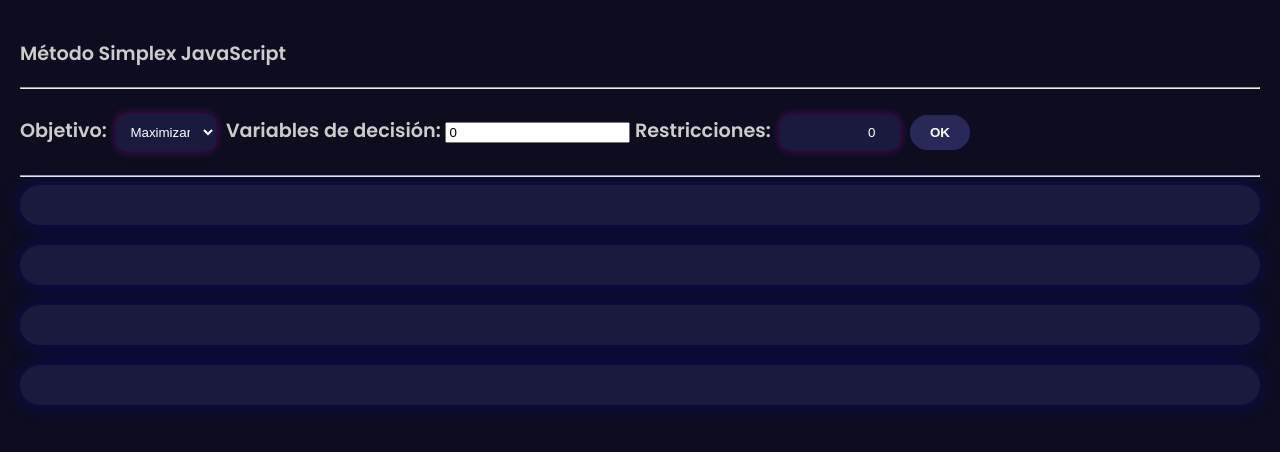
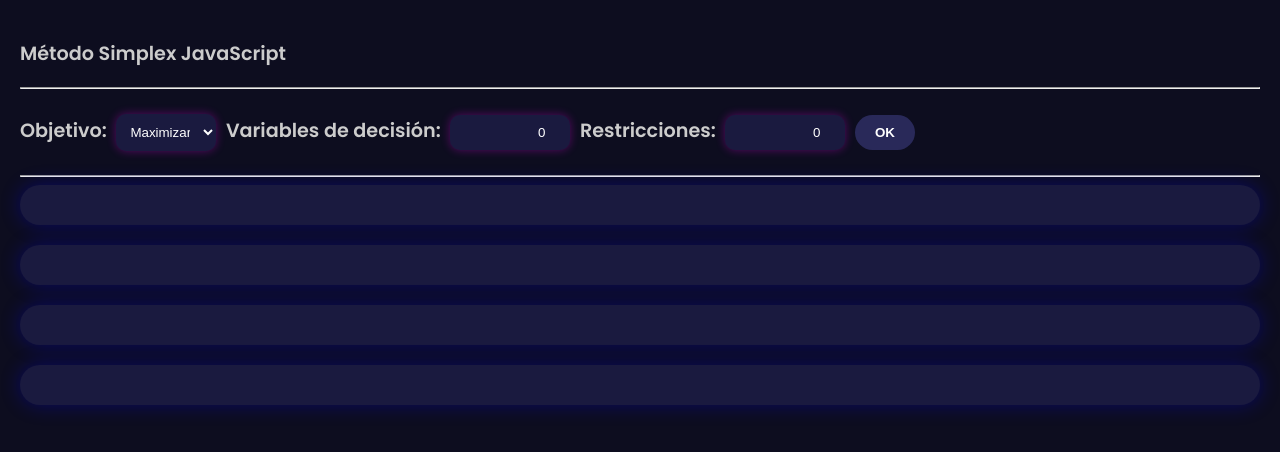
Before and after one commit to Brayan-chan/SimplexCh, a plain HTML site: page index.html in a window 1280 px wide. Drawn offline with Linux system fonts and the light colour scheme.

Commit message:
type number styles

```diff
--- a/index.html
+++ b/index.html
@@ -21,7 +21,7 @@
             </select>
             Variables de decisión:
             <label for="nd"></label>
-            <input name="nd" type="num" id="nd" value="0" onClick="this.select();" required="required" />
+            <input name="nd" type="number" id="nd" value="0" onClick="this.select();" required="required" />
             Restricciones:
             <label for="nr"></label>
             <input name="nr" type="number" id="nr" value="0" onClick="this.select();" required="required" />
```
